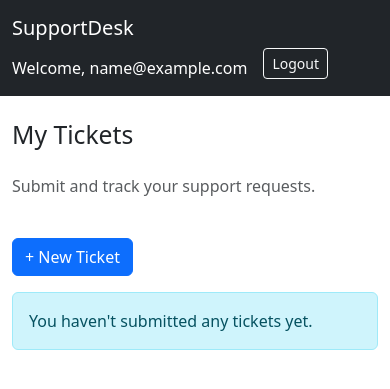
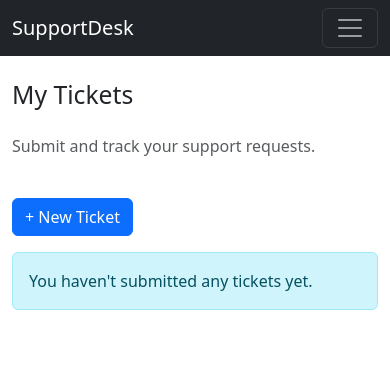
Before and after one commit to thrtn85/ticket-system, a Django app: page /tickets/ in a window 390 px wide. Shown: the top 389 px of the page. Run offline with Django 5.2, Linux system fonts and the light colour scheme; the visitor is signed in with stand-in values (Sample User, id 1); data that the repository does not hold is empty.

Commit message:
Feat: Add navigation links to base template navbar
Added responsive navbar menu with links to Tickets and Reports.

Reports link visible only to agents and staff users.

Improved mobile usability with Bootstrap navbar toggler.

Kept user greeting and logout/login controls on the right side.

```diff
--- a/templates/base.html
+++ b/templates/base.html
@@ -5,10 +5,7 @@
   <title>{% block title %}Support Ticketing System{% endblock %}</title>
   <meta name="viewport" content="width=device-width, initial-scale=1">
   <!-- Bootstrap CSS -->
-  <link
-    href="https://cdn.jsdelivr.net/npm/bootstrap@5.3.0/dist/css/bootstrap.min.css"
-    rel="stylesheet"
-  >
+  <link href="https://cdn.jsdelivr.net/npm/bootstrap@5.3.0/dist/css/bootstrap.min.css" rel="stylesheet">
   <style>
     #statusChart {
       max-width: 100%;  /* don’t exceed container width */
@@ -23,19 +20,40 @@
   <nav class="navbar navbar-expand-lg navbar-dark bg-dark mb-4">
     <div class="container-fluid">
       <a class="navbar-brand" href="{% url 'tickets:ticket_list' %}">SupportDesk</a>
-      <div class="d-flex">
+
+      <button class="navbar-toggler" type="button" data-bs-toggle="collapse" data-bs-target="#navbarNav"
+        aria-controls="navbarNav" aria-expanded="false" aria-label="Toggle navigation">
+        <span class="navbar-toggler-icon"></span>
+      </button>
+
+      <div class="collapse navbar-collapse" id="navbarNav">
         {% if user.is_authenticated %}
+        <ul class="navbar-nav me-auto mb-2 mb-lg-0">
+          <li class="nav-item">
+            <a class="nav-link" href="{% url 'tickets:ticket_list' %}">Tickets</a>
+          </li>
+          {% if user.role == 'agent' or user.is_staff %}
+          <li class="nav-item">
+            <a class="nav-link" href="{% url 'admin_report' %}">Reports</a>
+          </li>
+          {% endif %}
+        </ul>
+        <div class="d-flex">
           <span class="navbar-text me-3 text-white">Welcome, {{ user.email }}</span>
           <form method="post" action="{% url 'logout' %}">
             {% csrf_token %}
             <button class="btn btn-outline-light btn-sm">Logout</button>
           </form>
+        </div>
         {% else %}
+        <div class="d-flex">
           <a href="{% url 'login' %}" class="btn btn-outline-light btn-sm">Login</a>
+        </div>
         {% endif %}
       </div>
     </div>
   </nav>
+
 
   <div class="container">
     {% block content %}
--- a/tickets/templates/tickets/ticket_list.html
+++ b/tickets/templates/tickets/ticket_list.html
@@ -96,10 +96,6 @@
     {% if request.user.role == "agent" %}
       <a href="{% url 'tickets:ticket_list' %}?view=all" class="btn btn-secondary me-3">All Tickets</a>
     {% endif %}
-    {% if request.user.role == "agent" %}
-      <a class="btn btn-secondary" href="{% url 'admin_report' %}">Reports</a>
-    {% endif %}
-
   </div>
 
   {% if request.user.role == "agent" %}
```
